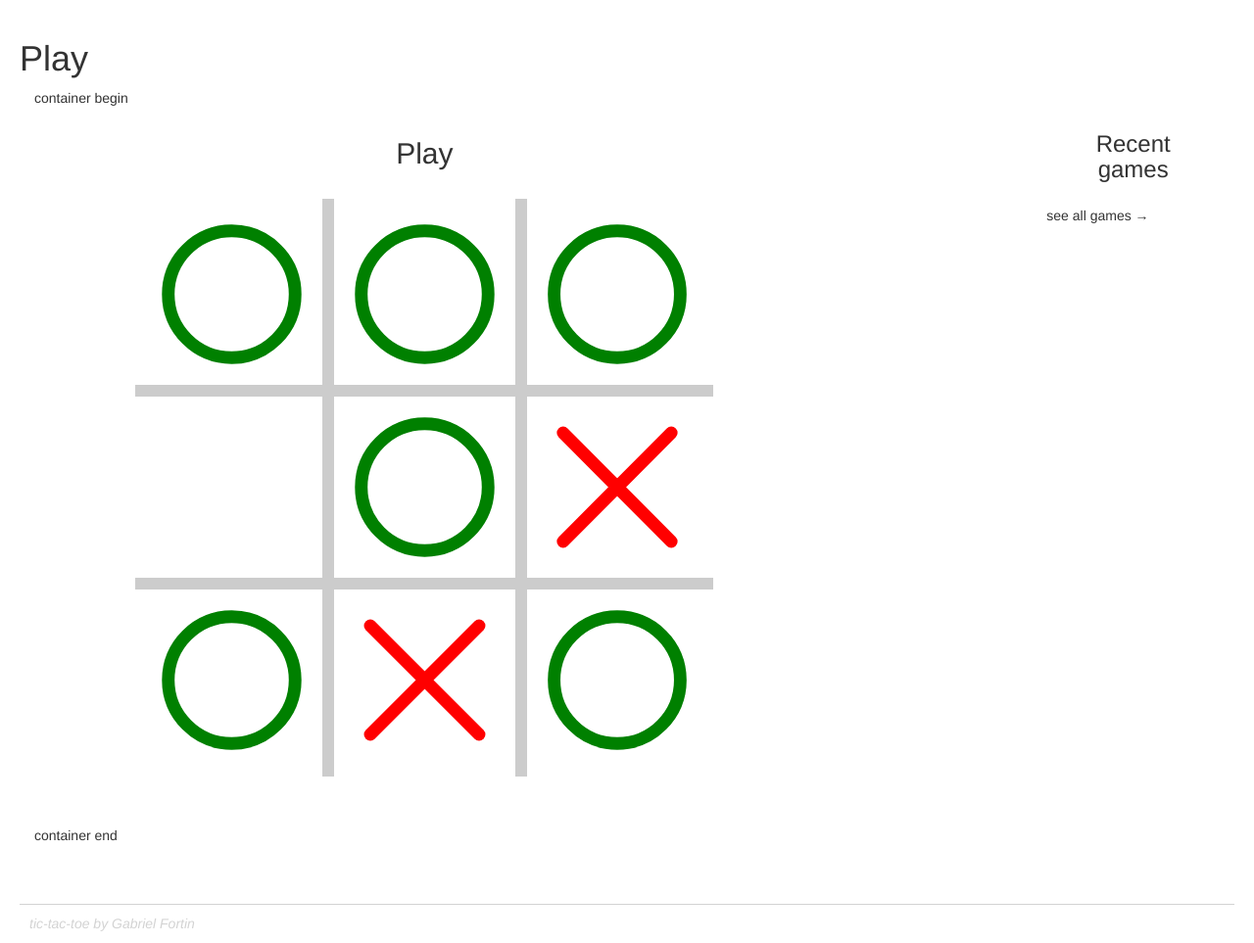
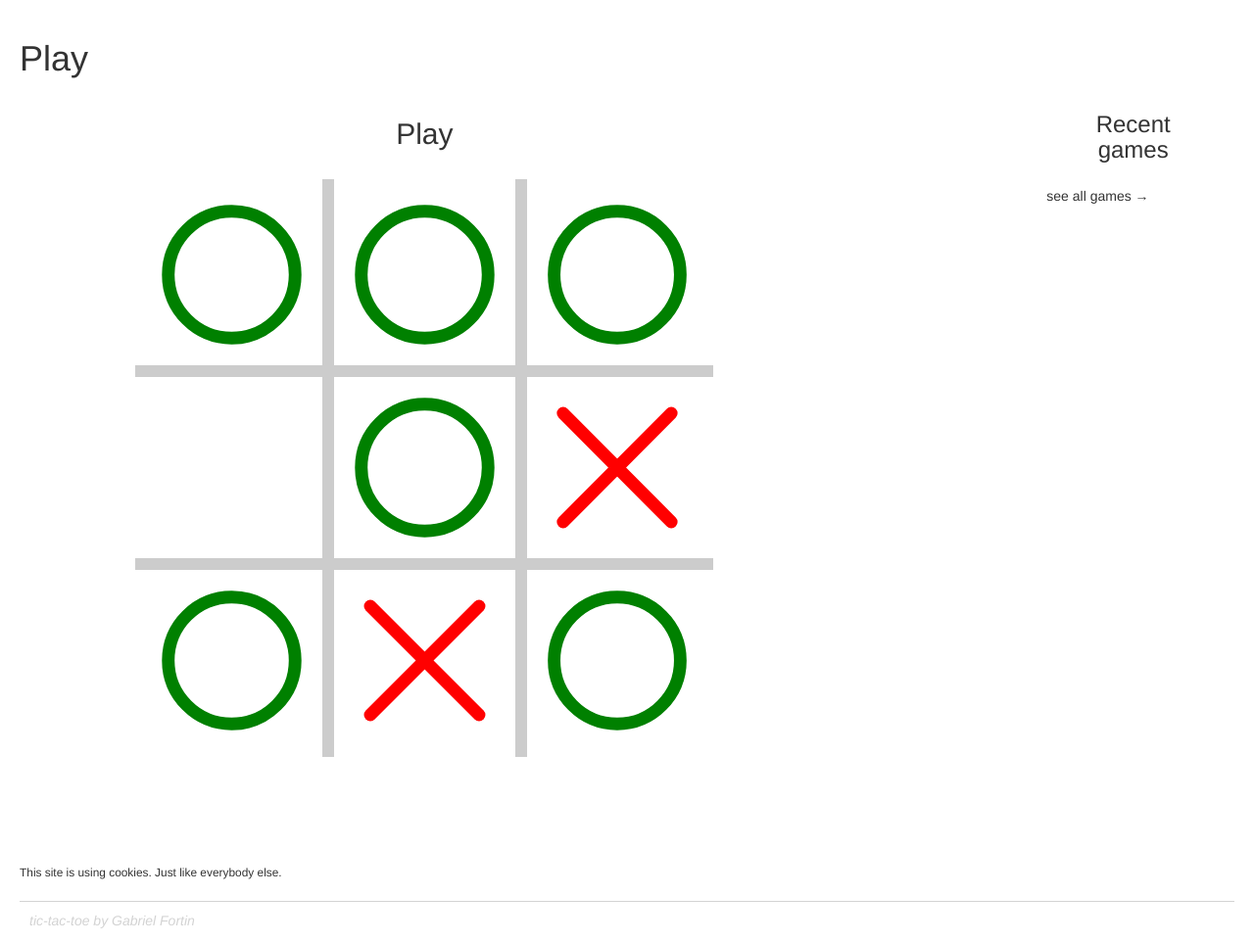
Before and after one commit to gabriel-fortin/tic-tac-toe, a CodeIgniter app: page /database/tic-tac-toe/play in a window 1280 px wide. Shown: the whole page at 98% size. Run offline with CodeIgniter, Linux system fonts and the light colour scheme; the visitor is signed in with stand-in values (Sample User, id 1); data that the repository does not hold is empty.

Commit message:
comments and text changes

```diff
--- a/application/models/Challenge_model.php
+++ b/application/models/Challenge_model.php
@@ -38,6 +38,9 @@ class Challenge_model extends CI_Model
         return $challenge_id;
     }
 
+    // I'm not taking care of removing unused 'challenge' entries because
+    // it's irrelevant from a UX point of view.
+
 }
 
 /*
--- a/application/models/Game_model.php
+++ b/application/models/Game_model.php
@@ -53,6 +53,9 @@ class Game_model extends CI_Model
         return $board_strings;
     }
 
+    // I'm not taking care of removing unused 'game' entries because
+    // it's irrelevant from a UX point of view.
+
 }
 
 /*
--- a/application/views/templates/footer.php
+++ b/application/views/templates/footer.php
@@ -1,4 +1,9 @@
 <br />
+<br />
+<br />
+
+<small>This site is using cookies. Just like everybody else.</small>
+
 <br />
 <br />
 
--- a/application/views/ttt/play.php
+++ b/application/views/ttt/play.php
@@ -2,7 +2,6 @@
 
 <div class="container-fluid"
 >
-    container begin
 
     <div class="row">
         <!-- Play board -->
@@ -37,7 +36,4 @@
 
     </div>
 
-    container end
-
-
 </div>
```
Also changed, not shown: application/controllers/Tic_tac_toe.php (line endings or trailing spaces).
